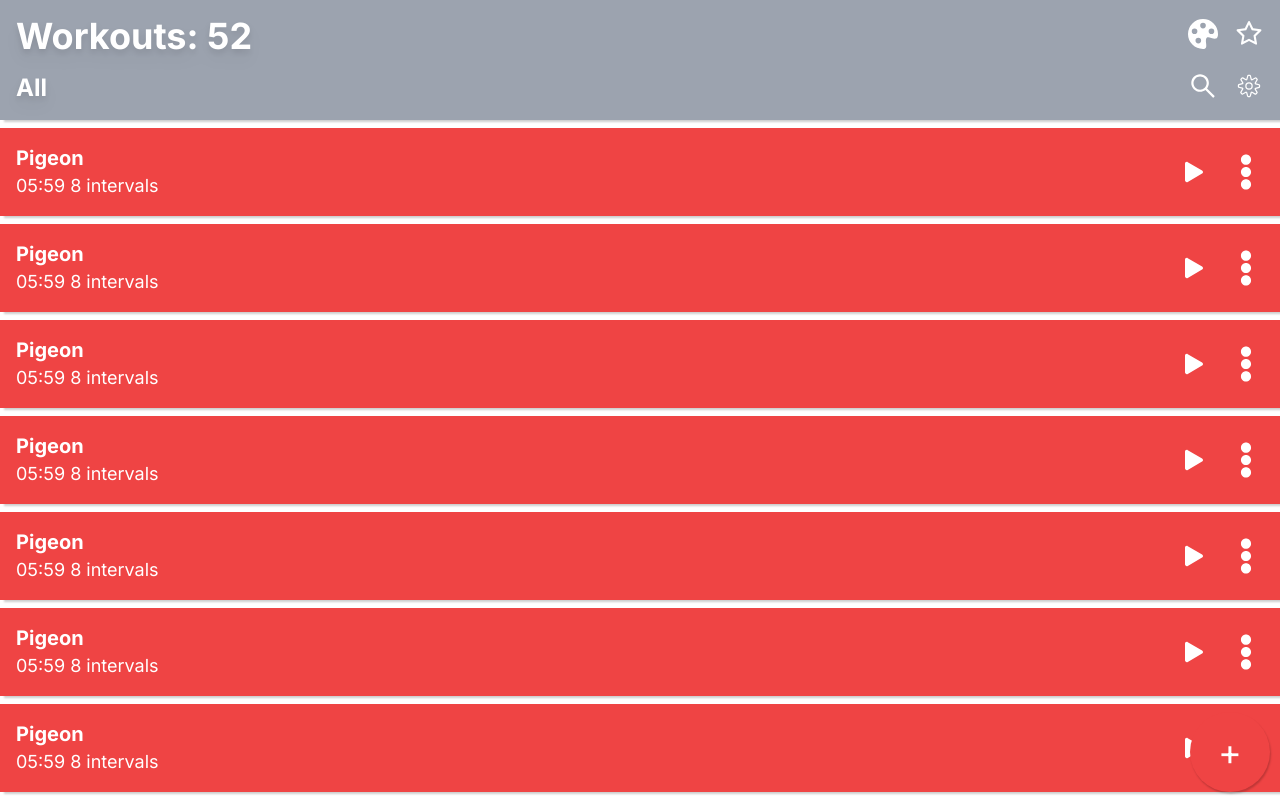
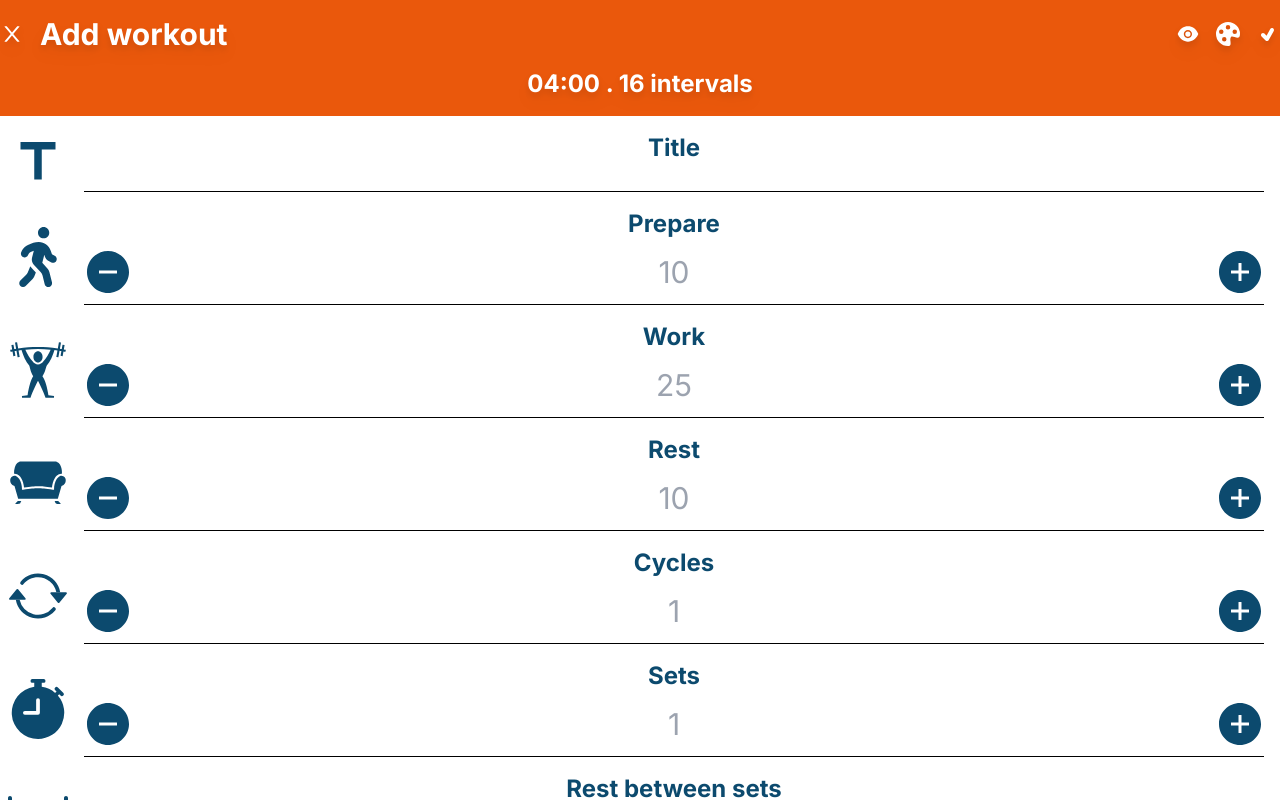
Before and after one commit to Lewisjohnward/tabata-timer, a Next.js app: page / in a window 1280 px wide. Shown: the top 800 px of the page. Built offline with nearby package versions, Linux system fonts and the light colour scheme.

Commit message:
added icons

```diff
--- a/src/app/components/addWorkout.tsx
+++ b/src/app/components/addWorkout.tsx
@@ -1,22 +1,32 @@
 'use client'
-import { useState } from 'react'
+import { ReactElement, useState } from 'react'
 import { AiFillMinusCircle, AiFillPlusCircle, AiOutlineClose, AiFillEye } from 'react-icons/ai'
-import { BsFillPaletteFill } from 'react-icons/bs'
+import { BsFillPaletteFill, BsArrowRepeat, BsFillStopwatchFill, BsSnow } from 'react-icons/bs'
+import { FaWalking } from 'react-icons/fa'
+import { GiWeightLiftingUp, GiSofa } from 'react-icons/gi'
+import { RxSpaceBetweenHorizontally } from 'react-icons/rx'
+import { MdTitle } from 'react-icons/md'
 import { TiTick } from 'react-icons/ti'
 import { HomeProps } from './types'
+
+
 
 const AddWorkout = ({setView} : HomeProps) => {
     const [title, setTitle] = useState("")
     const [prepare, setPrepare] = useState("")
     const [work, setWork] = useState("")
+    const [rest, setRest] = useState("")
+    const [cycles, setCycles] = useState("")
+    const [sets, setSets] = useState("")
+    const [restBetweenSets, setRestBetweenSets] = useState("")
+    const [cooldown, setCooldown] = useState("")
 
     const handleReturnHome = () => {
         setView("home")
     }
 
     return (
-        <div>
-
+        <div className="text-sky-900 pb-4">
             <div className="bg-orange-600 py-4 text-white font-bold">
                 <div className="space-y-4 drop-shadow-lg">
                     <div className="flex justify-between items-center gap-4">
@@ -48,114 +58,15 @@ const AddWorkout = ({setView} : HomeProps) => {
                 </div>
             </div>
 
-            <div className="px-8 pt-4 space-y-4 text-2xl">
-
-                <div className="space-y-2 text-center border-b-[1px] border-black pb-2">
-                    <label className="block font-bold">Title</label>
-                    <input
-                        className="w-1/2 bg-transparent text-center placeholder-gray-600/40 text-3xl focus:outline-none"
-                        type="text"
-                        value={title}
-                        placeholder="Bicep curls"
-                        onChange={e => setTitle(e.target.value)}
-                    />
-                </div>
-
-                <div className="space-y-2 text-center border-b-[1px] border-black pb-2">
-                    <label className="block font-bold">Prepare</label>
-                    <div className="flex justify-between items-center">
-                        <button>
-                            <AiFillMinusCircle
-                                className="text-5xl"
-                            />
-                        </button>
-                        <input
-                            className="w-[250px] text-center bg-transparent focus:outline-none text-3xl" type="number"
-                            placeholder="10"
-                            value={prepare}
-                            onChange={e =>  setPrepare(e.target.value)}
-                        />
-
-                        <button>
-                            <AiFillPlusCircle className="text-5xl"/>
-                        </button>
-                    </div>
-                </div>
-
-                <div className="space-y-2 text-center border-b-[1px] border-black pb-2">
-                    <label className="block font-bold">Work</label>
-                    <div className="flex justify-between items-center">
-                        <button>
-                            <AiFillMinusCircle className="text-5xl"/>
-                        </button>
-                        <input
-                            className="w-[250px] text-center bg-transparent focus:outline-none placeholder:text-3xl" type="number"
-                            placeholder="25"
-                            value={work}
-                            onChange={e => setWork(e.target.value)}
-                        />
-                        <button>
-                            <AiFillPlusCircle className="text-5xl"/>
-                        </button>
-                    </div>
-                </div>
-
-                <div className="space-y-2 text-center border-b-[1px] border-black pb-2">
-                    <label className="block font-bold">Rest</label>
-                    <div className="flex justify-between items-center">
-                        <button>
-                            <AiFillMinusCircle className="text-5xl"/>
-                        </button>
-                        <input
-                            className="w-[250px] text-center bg-transparent focus:outline-none placeholder:text-3xl" type="text"
-                            placeholder=""
-                        />
-                        <button>
-                            <AiFillPlusCircle className="text-5xl"/>
-                        </button>
-                    </div>
-                </div>
-
-                <div className="space-y-2 text-center border-b-[1px] border-black pb-2">
-                    <label className="block font-bold">Rest</label>
-                    <div className="flex justify-between items-center">
-                        <button>
-                            <AiFillMinusCircle className="text-5xl"/>
-                        </button>
-                        <input className="w-[250px] text-center bg-transparent focus:outline-none placeholder:text-3xl" type="text" />
-                        <button>
-                            <AiFillPlusCircle className="text-5xl"/>
-                        </button>
-                    </div>
-                </div>
-
-                <div className="space-y-2 text-center border-b-[1px] border-black pb-2">
-                    <label className="block font-bold">Cycles</label>
-                    <div className="flex justify-between items-center">
-                        <button>
-                            <AiFillMinusCircle className="text-5xl"/>
-                        </button>
-                        <input className="w-[250px] text-center focus:outline-none placeholder:text-3xl" type="text" />
-                        <button>
-                            <AiFillPlusCircle className="text-5xl"/>
-                        </button>
-                    </div>
-                </div>
-
-                <div className="space-y-2 text-center border-b-[1px] border-black pb-2">
-                    <label className="block font-bold">Cycles</label>
-                    <div className="flex justify-between items-center">
-                        <button>
-                            <AiFillMinusCircle className="text-5xl"/>
-                        </button>
-                        <input className="w-[250px] text-center bg-transparent focus:outline-none placeholder:text-3xl" type="text" />
-                        <button>
-                            <AiFillPlusCircle className="text-5xl"/>
-                        </button>
-                    </div>
-                </div>
-
-
+            <div className="pr-4 pt-4 space-y-4 text-2xl">
+                <Input inputType={"text"} icon={<MdTitle />} label={"Title"} placeholder={"Bicep curls"} value={title} setValue={setTitle} />
+                <Input inputType={"number"} icon={<FaWalking />} label={"Prepare"} placeholder={"10"} value={prepare} setValue={setPrepare} />
+                <Input inputType={"number"} icon={<GiWeightLiftingUp />} label={"Work"} placeholder={"25"} value={work} setValue={setWork} />
+                <Input inputType={"number"} icon={<GiSofa />} label={"Rest"} placeholder={"10"} value={rest} setValue={setRest} />
+                <Input inputType={"number"} icon={<BsArrowRepeat />} label={"Cycles"} placeholder={"1"} value={cycles} setValue={setCycles} />
+                <Input inputType={"number"} icon={<BsFillStopwatchFill />} label={"Sets"} placeholder={"1"} value={sets} setValue={setSets} />
+                <Input inputType={"number"} icon={<RxSpaceBetweenHorizontally />} label={"Rest between sets"} placeholder={"0"} value={restBetweenSets} setValue={setRestBetweenSets} />
+                <Input inputType={"number"} icon={<BsSnow />} label={"Cool down"} placeholder={"0"} value={cooldown} setValue={setCooldown} />
 
             </div>
         </div>
@@ -163,3 +74,45 @@ const AddWorkout = ({setView} : HomeProps) => {
 }
 
 export default AddWorkout
+
+type InputProps = {
+    inputType: string,
+    icon: ReactElement,
+    label: string,
+    placeholder: string,
+    value: string,
+    setValue: React.Dispatch<React.SetStateAction<string>>
+}
+
+const Input = ({inputType, icon, label, placeholder, value, setValue} : InputProps) => {
+    return (
+        <div className="flex">
+            <div className="flex justify-center items-center text-6xl pl-2">
+                {icon}
+            </div>
+            <div className="flex-grow ml-4 space-y-2 text-center border-b-[1px] border-black pb-2">
+                <label className="block font-bold">{label}</label>
+                {inputType == "number" &&
+                <div className="flex justify-between items-center">
+                    <button>
+                        <AiFillMinusCircle className="text-5xl" />
+                    </button>
+                    <input
+                        className="w-[150px] text-center bg-transparent focus:outline-none text-3xl" type="number"
+                        placeholder={placeholder}
+                        value={value}
+                        onChange={e =>  setValue(e.target.value)}
+                    />
+
+                    {inputType == "number" &&
+                    <button>
+                        <AiFillPlusCircle className="text-5xl"/>
+                    </button>
+                    }
+                </div>
+                }
+
+            </div>
+        </div>
+    )
+}
--- a/src/app/page.tsx
+++ b/src/app/page.tsx
@@ -5,7 +5,7 @@ import Home from './components/home'
 
 
 export default function Page() {
-    const [view, setView] = useState("home")
+    const [view, setView] = useState("addworkout")
 
     return (
         <main className="relative min-h-full">
```
